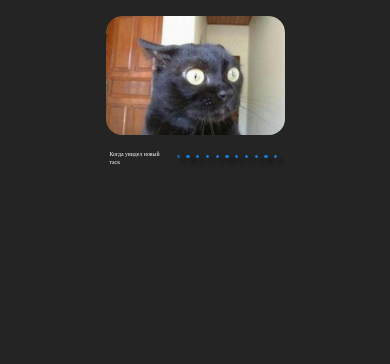
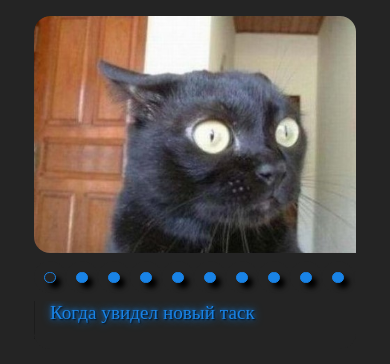
Before and after one commit to EugeneSavitsky/cssMemSlider, a plain HTML site: page cssMemSlider/index.html in a window 390 px wide. Drawn offline with Linux system fonts and the light colour scheme.

Commit message:
feat: add mobile version (Sun, May 15, 2022 2:44:14 PM)

```diff
--- a/cssMemSlider/css/style.css
+++ b/cssMemSlider/css/style.css
@@ -8,7 +8,8 @@ body {
     font-family:'Times New Roman', Times, serif;
     line-height: 2vw;
     font-size: 1.5vw;
-    color: #fff;
+    color: #1983e6;
+    text-shadow: 1px 1px 2px rgb(0, 0, 0), 0 0 0.5em #1983e6, 0 0 0.2em #1983e6;
     background-color: rgb(36, 36, 36);
   }
 
@@ -65,8 +66,8 @@ body {
   }
 
   .navigation .btn {
-    height: 2.5vw;
-    width: 2.5vw;
+    height: 2vw;
+    width: 1.3vw;
     display: flex;
     justify-content: center;
     align-items: center;
@@ -272,3 +273,50 @@ body {
     transform: translateX(-100%);
     animation: translating-out 0.5s;
   }
+
+  @keyframes translating-in {
+    0%   { transform: translateX(100%)}
+    100% { transform: translateX(0); }
+  }
+
+  @keyframes translating-out {
+    0%   { transform: translateX(0%)}
+    100% { transform: translateX(-100%); }
+  }
+
+  @media (max-width: 820px) {
+
+    body {
+      font-size: 1.2rem;
+      line-height: 1.5rem;
+    }
+
+    .wraper {
+      margin: 0 auto;
+      max-width: 90%;
+    }
+
+    .container {
+      grid-template-columns: 1fr;
+      row-gap: 0.5rem;
+      justify-items: center;
+      grid-template-areas:
+        "picture"
+        "navigation"
+        "text";
+    }
+
+    .text {
+      padding: 0 1rem;
+    }
+
+    .navigation .btn {
+      height: 2rem;
+      width: 2rem;
+    }
+
+    .btn > .circle {
+      height: 0.7rem;
+      width: 0.7rem;
+    }
+  }
```
